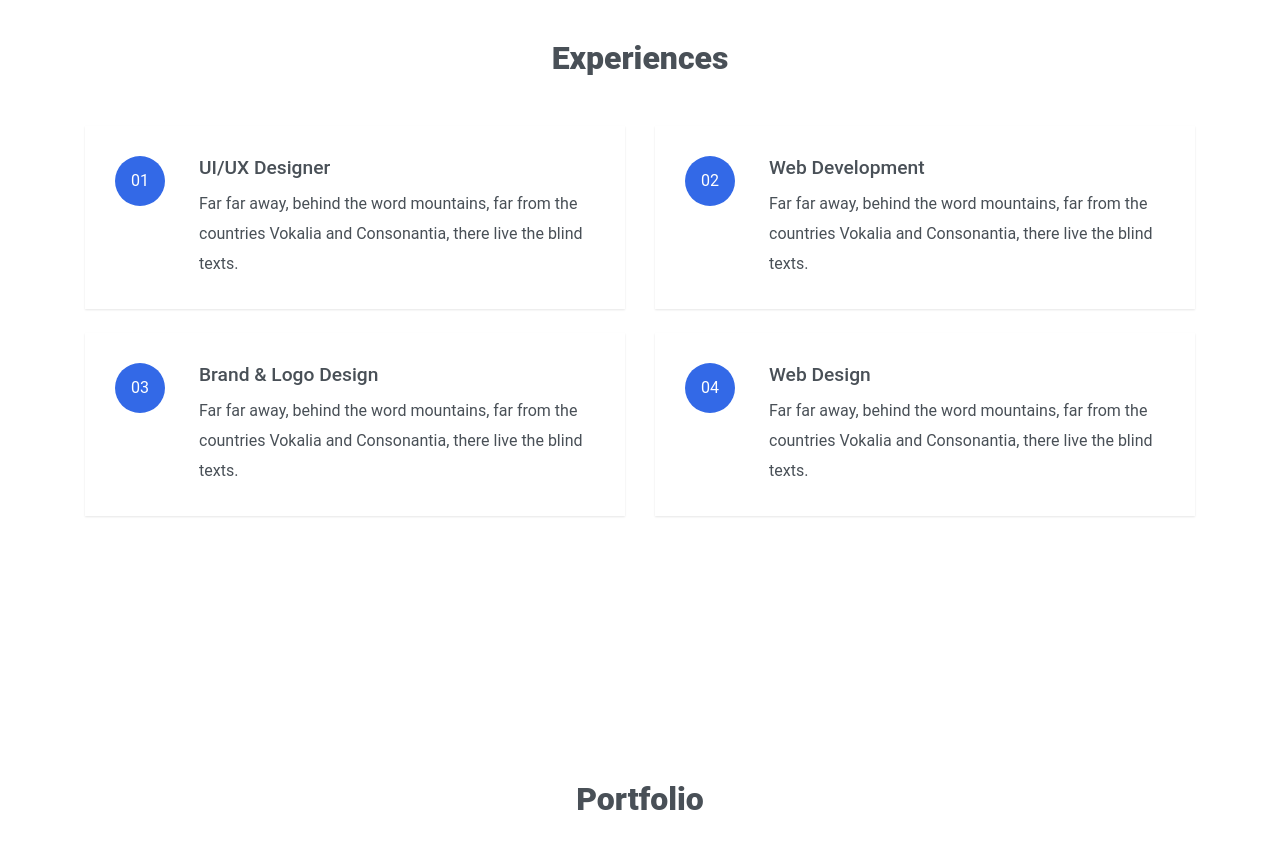
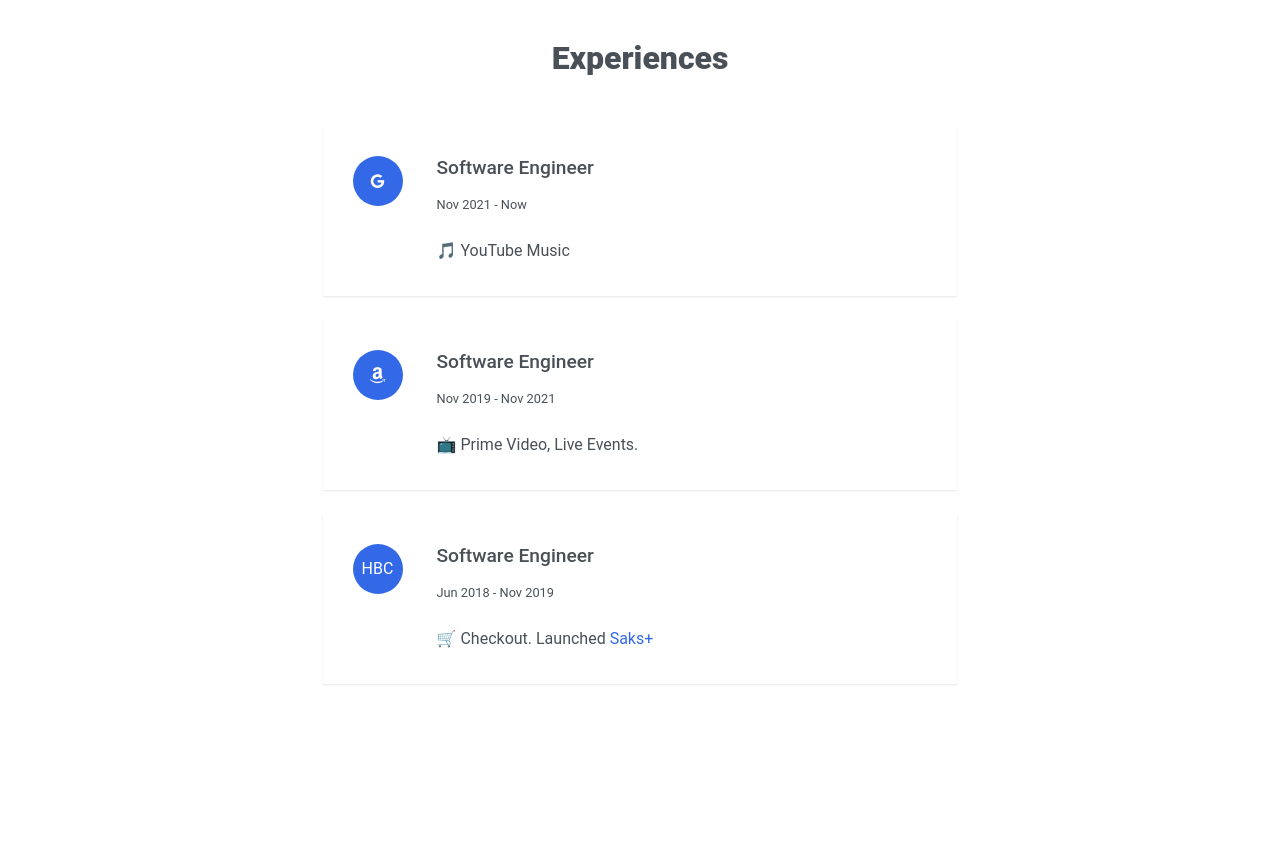
Before and after one commit to 5tigerjelly/5tigerjelly.com, a plain HTML site: page public/index.html in a window 1280 px wide. Shown: the part 1580-2443 px from the top of the page. Drawn offline with nearby package versions, Linux system fonts and the light colour scheme; files whose address does not match are found by name.

Commit message:
Update experience

```diff
--- a/public/index.html
+++ b/public/index.html
@@ -200,74 +200,56 @@
               <h2 class="heading-h2 text-center divider">Experiences</h2>
             </div>
 
-            <div class="row">
+            <div class="row align-items-center">
               <div
-                class="col-md-6 mb-4"
+                class="col-md-7 mx-auto mb-4"
                 data-aos="fade-up"
                 data-aos-delay="100"
               >
                 <div class="service d-flex h-100">
-                  <div class="service-number mr-4"><span>01</span></div>
+                  <div class="service-number mr-4">
+                    <span class="icon-google"></span>
+                  </div>
                   <div class="service-about">
-                    <h3>UI/UX Designer</h3>
+                    <h3>Software Engineer</h3>
+                    <p><small>Nov 2021 - Now</small></p>
                     <p>
-                      Far far away, behind the word mountains, far from the
-                      countries Vokalia and Consonantia, there live the blind
-                      texts.
+                      🎵 YouTube Music
+                    </p>
+                  </div>
+                </div>
+              </div>
+              <div
+                class="col-md-7 mx-auto mb-4"
+                data-aos="fade-up"
+                data-aos-delay="200"
+              >
+                <div class="service d-flex h-100">
+                  <div class="service-number mr-4">
+                    <span class="icon-amazon"></span>
+                  </div>
+                  <div class="service-about">
+                    <h3>Software Engineer</h3>
+                    <p><small>Nov 2019 - Nov 2021</small></p>
+                    <p>
+                      📺 Prime Video, Live Events.
                     </p>
                   </div>
                 </div>
               </div>
 
               <div
-                class="col-md-6 mb-4"
-                data-aos="fade-up"
-                data-aos-delay="200"
-              >
-                <div class="service d-flex h-100">
-                  <div class="service-number mr-4"><span>02</span></div>
-                  <div class="service-about">
-                    <h3>Web Development</h3>
-                    <p>
-                      Far far away, behind the word mountains, far from the
-                      countries Vokalia and Consonantia, there live the blind
-                      texts.
-                    </p>
-                  </div>
-                </div>
-              </div>
-
-              <div
-                class="col-md-6 mb-4"
+                class="col-md-7 mx-auto"
                 data-aos="fade-up"
                 data-aos-delay="100"
               >
                 <div class="service d-flex h-100">
-                  <div class="service-number mr-4"><span>03</span></div>
+                  <div class="service-number mr-4"><span>HBC</span></div>
                   <div class="service-about">
-                    <h3>Brand &amp; Logo Design</h3>
+                    <h3>Software Engineer</h3>
+                    <p><small>Jun 2018 - Nov 2019</small></p>
                     <p>
-                      Far far away, behind the word mountains, far from the
-                      countries Vokalia and Consonantia, there live the blind
-                      texts.
-                    </p>
-                  </div>
-                </div>
-              </div>
-
-              <div
-                class="col-md-6 mb-4"
-                data-aos="fade-up"
-                data-aos-delay="200"
-              >
-                <div class="service d-flex h-100">
-                  <div class="service-number mr-4"><span>04</span></div>
-                  <div class="service-about">
-                    <h3>Web Design</h3>
-                    <p>
-                      Far far away, behind the word mountains, far from the
-                      countries Vokalia and Consonantia, there live the blind
-                      texts.
+                      🛒 Checkout. Launched <a href="https://www.saksfifthavenue.com/saksplus">Saks+</a>
                     </p>
                   </div>
                 </div>
```
